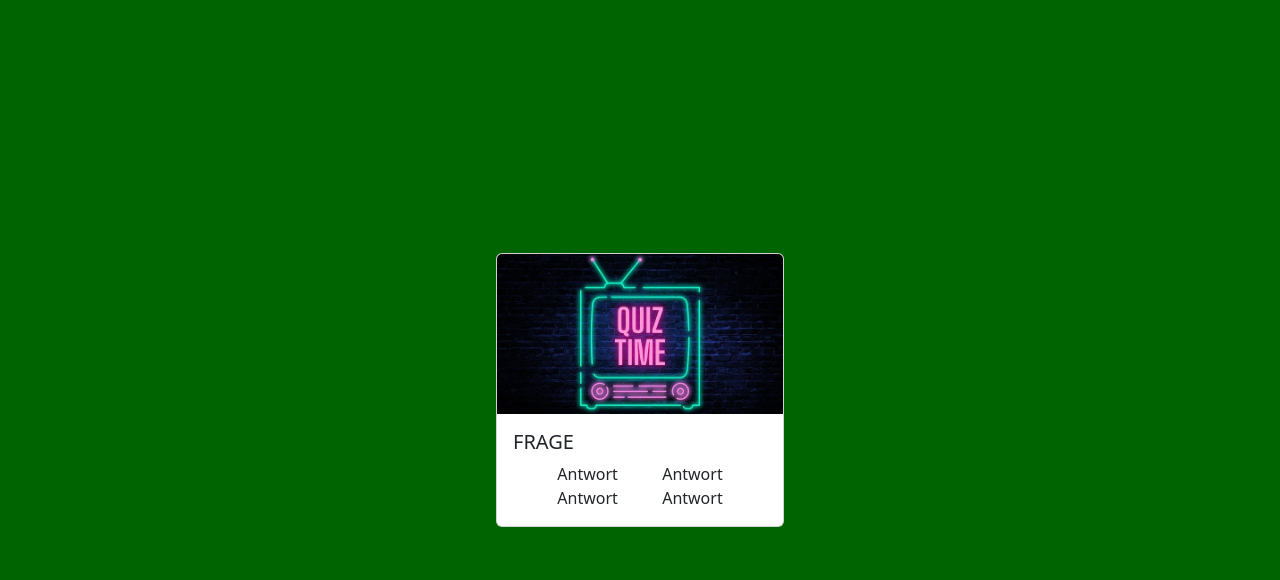
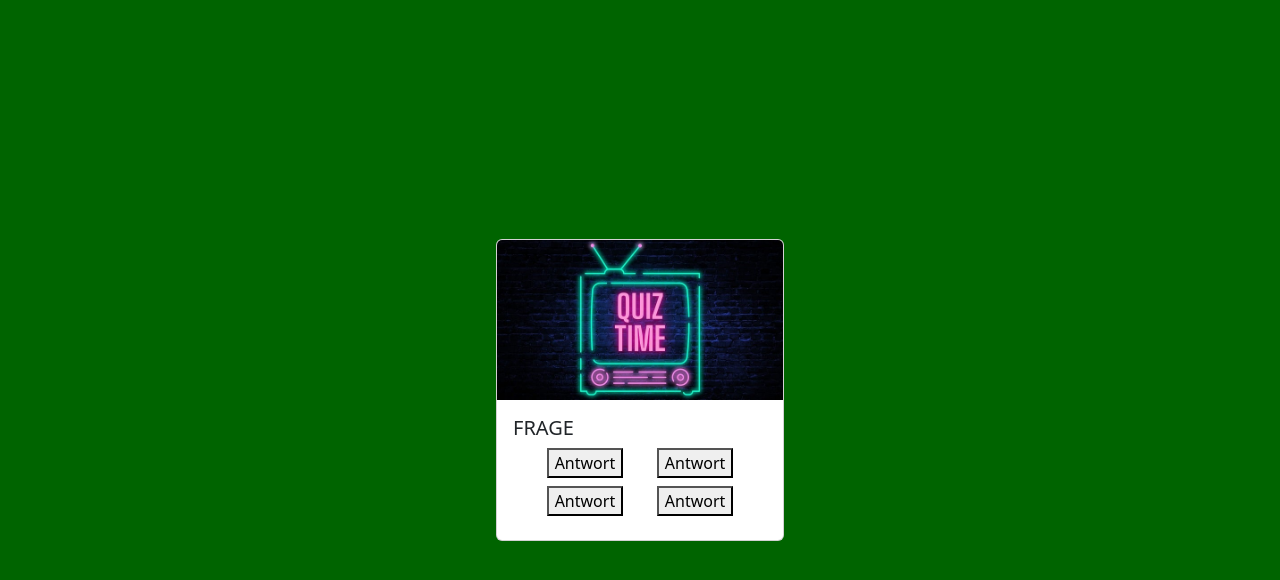
Before and after one commit to Ben-Dei/QuizApp, a plain HTML site: page index.html in a window 1280 px wide. Shown: the part 60-640 px from the top of the page. Drawn offline with nearby package versions, Linux system fonts and the light colour scheme.

Commit message:
adding btn

```diff
--- a/index.html
+++ b/index.html
@@ -28,12 +28,12 @@
             <div class="card-body">
               <h5 class="card-title">FRAGE</h5>
                 <div class="upper_line">
-                    <div class="answer_to_question">Antwort</div>
-                    <div class="answer_to_question">Antwort</div>
+                    <div class="answer_to_question"><button>Antwort</button></div>
+                    <div class="answer_to_question"><button>Antwort</button></div>
                 </div>
                 <div class="under_line">
-                    <div class="answer_to_question">Antwort</div>
-                    <div class="answer_to_question">Antwort</div>
+                    <div class="answer_to_question"><button>Antwort</button></div>
+                    <div class="answer_to_question"><button>Antwort</button></div>
                 </div>
             </div>
           </div>
--- a/style.css
+++ b/style.css
@@ -20,9 +20,11 @@ body{
     display: flex;
     flex-direction: row;
     justify-content: space-evenly;
+    margin-bottom: 8px;
 }
 .under_line{
     display: flex;
     flex-direction: row;
     justify-content: space-evenly;
+    margin-bottom: 8px;
 }
```
